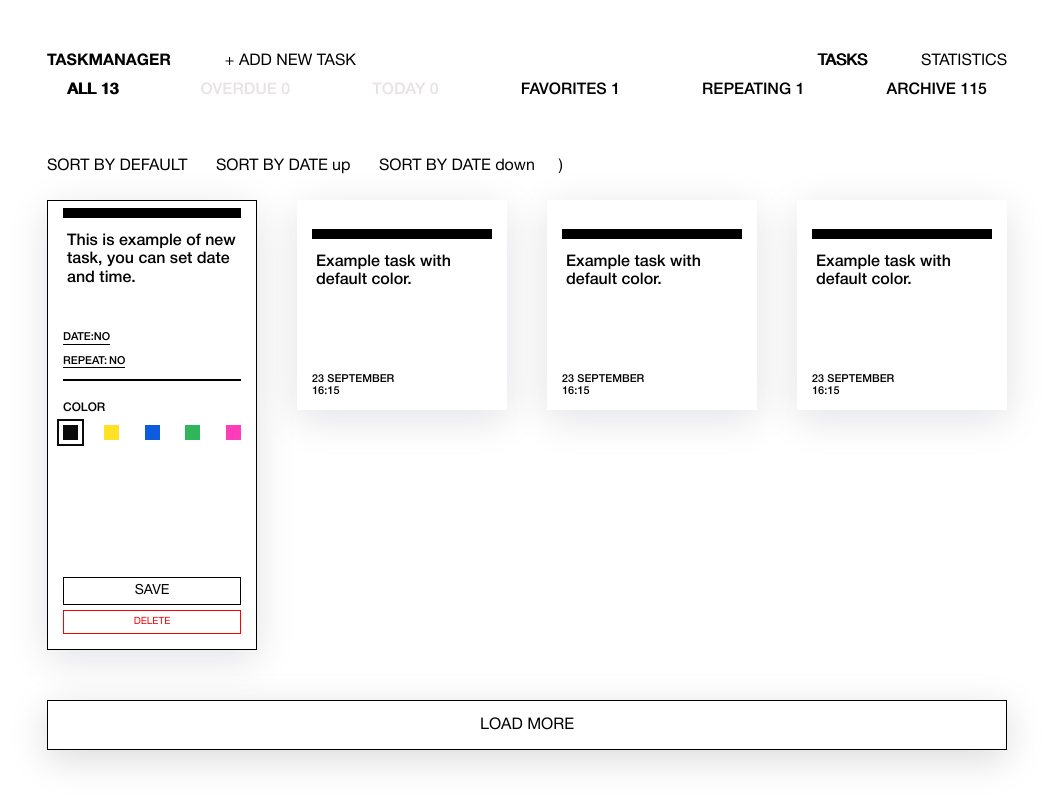
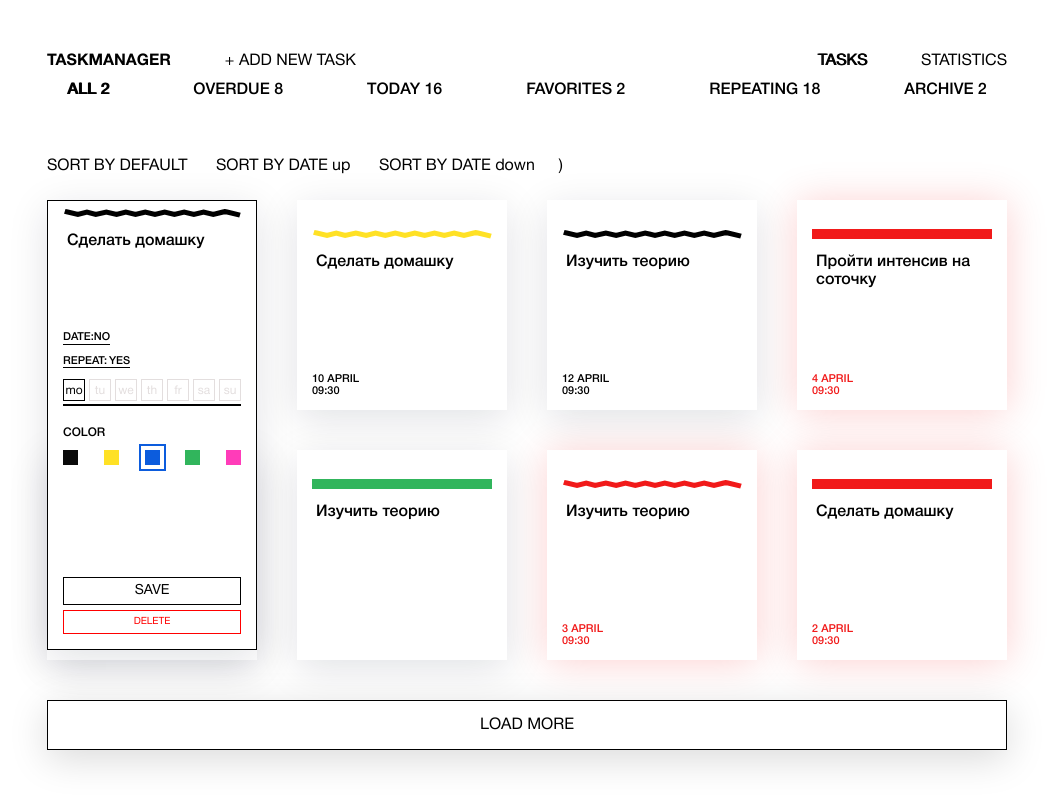
Before and after one commit to arien98/1039823-taskmanager-11, a website built with webpack: page public/index.html in a window 1280 px wide. Shown: the whole page, without its empty margins (113-1163 px from the left). Built offline with nearby package versions, Linux system fonts and the light colour scheme.

Commit message:
Создает моки задач и менят отрисовку

```diff
--- a/public/css/style.css
+++ b/public/css/style.css
@@ -141,6 +141,7 @@ body {
 }
 .filter__input:disabled + .filter__label {
   color: #e7e3e3;
+  cursor: default;
 }
 
 .board__filter-list {
--- a/src/components/filters.js
+++ b/src/components/filters.js
@@ -1,62 +1,26 @@
-export const createFiltersTemplate = () => {
+const createFilterMarkup = (name, count, isChecked) => {
+  return (`
+  <input
+    type="radio"
+    id="filter__${name}"
+    class="filter__input visually-hidden"
+    name="filter"
+    ${isChecked ? `checked` : ``}
+    ${count === 0 ? `disabled` : ``}
+  />
+  <label for="filter__${name}" class="filter__label">
+    ${name} <span class="filter__${name}-count">${count}</span>
+  </label>`
+  );
+};
+
+export const createFiltersTemplate = (filters) => {
+  let filterMarkup = filters
+  .map((element, i) => createFilterMarkup(element.name, element.count, i === 0))
+  .join(`\n`);
+
   return (
     `<section class="main__filter filter container">
-      <input
-        type="radio"
-        id="filter__all"
-        class="filter__input visually-hidden"
-        name="filter"
-        checked
-      />
-      <label for="filter__all" class="filter__label">
-        All <span class="filter__all-count">13</span></label
-      >
-      <input
-        type="radio"
-        id="filter__overdue"
-        class="filter__input visually-hidden"
-        name="filter"
-        disabled
-      />
-      <label for="filter__overdue" class="filter__label"
-        >Overdue <span class="filter__overdue-count">0</span></label
-      >
-      <input
-        type="radio"
-        id="filter__today"
-        class="filter__input visually-hidden"
-        name="filter"
-        disabled
-      />
-      <label for="filter__today" class="filter__label"
-        >Today <span class="filter__today-count">0</span></label
-      >
-      <input
-        type="radio"
-        id="filter__favorites"
-        class="filter__input visually-hidden"
-        name="filter"
-      />
-      <label for="filter__favorites" class="filter__label"
-        >Favorites <span class="filter__favorites-count">1</span></label
-      >
-      <input
-        type="radio"
-        id="filter__repeating"
-        class="filter__input visually-hidden"
-        name="filter"
-      />
-      <label for="filter__repeating" class="filter__label"
-        >Repeating <span class="filter__repeating-count">1</span></label
-      >
-      <input
-        type="radio"
-        id="filter__archive"
-        class="filter__input visually-hidden"
-        name="filter"
-      />
-      <label for="filter__archive" class="filter__label"
-        >Archive <span class="filter__archive-count">115</span></label
-      >
+      ${filterMarkup}
     </section>`);
 };
--- a/src/components/task-card.js
+++ b/src/components/task-card.js
@@ -1,18 +1,34 @@
-export const createCardTemplate = () => {
+import {MONTH_NAMES} from "../const.js";
+import {formatTime} from "../utils.js";
+
+export const createCardTemplate = (task) => {
+  const {description, dueDate, color, repeatingDays, isArchive, isFavorite} = task;
+
+  const isExpired = dueDate instanceof Date && dueDate < Date.now();
+  const isDateShowing = !!dueDate;
+
+  const date = isDateShowing ? `${dueDate.getDate()} ${MONTH_NAMES[dueDate.getMonth()]}` : ``;
+  const time = isDateShowing ? formatTime(dueDate) : ``;
+
+  const repeatClass = Object.values(repeatingDays).some(Boolean) ? `card--repeat` : ``;
+  const deadlineClass = isExpired ? `card--deadline` : ``;
+  const archiveButtonInactiveClass = isArchive ? `` : `card__btn--disabled`;
+  const favoriteButtonInactiveClass = isFavorite ? `` : `card__btn--disabled`;
+
   return (
-    `<article class="card card--black">
+    `<article class="card card--${color} ${repeatClass} ${deadlineClass}">
       <div class="card__form">
         <div class="card__inner">
           <div class="card__control">
             <button type="button" class="card__btn card__btn--edit">
               edit
             </button>
-            <button type="button" class="card__btn card__btn--archive">
+            <button type="button" class="card__btn card__btn--archive ${archiveButtonInactiveClass}">
               archive
             </button>
             <button
               type="button"
-              class="card__btn card__btn--favorites card__btn--disabled"
+              class="card__btn card__btn--favorites ${favoriteButtonInactiveClass}"
             >
               favorites
             </button>
@@ -25,7 +41,7 @@ export const createCardTemplate = () => {
           </div>
 
           <div class="card__textarea-wrap">
-            <p class="card__text">Example task with default color.</p>
+            <p class="card__text">${description}</p>
           </div>
 
           <div class="card__settings">
@@ -33,8 +49,8 @@ export const createCardTemplate = () => {
               <div class="card__dates">
                 <div class="card__date-deadline">
                   <p class="card__input-deadline-wrap">
-                    <span class="card__date">23 September</span>
-                    <span class="card__time">16:15</span>
+                    <span class="card__date">${date}</span>
+                    <span class="card__time">${time}</span>
                   </p>
                 </div>
               </div>
--- a/src/components/task-form.js
+++ b/src/components/task-form.js
@@ -1,6 +1,66 @@
-export const createCardFormTemplate = () => {
+import {COLORS, MONTH_NAMES, DAYS} from "../const.js";
+import {formatTime} from "../utils.js";
+
+const createRepeatingDaysMarkup = (days, repeatingDays) => {
+  return days.map((day, index) => {
+    const isChecked = repeatingDays[day];
+    return (
+      `<input
+          class="visually-hidden card__repeat-day-input"
+          type="checkbox"
+          id="repeat-${day}-${index}"
+          name="repeat"
+          value="${day}"
+          ${isChecked ? `checked` : ``}
+        />
+        <label class="card__repeat-day" for="repeat-${day}-${index}">
+          ${day}
+        </label>`
+    );
+  })
+  .join(`\n`);
+};
+
+const createColorsMarkup = (colors, currentColor) => {
+  return colors
+  .map((color, index) => {
+    return (
+      `<input
+        type="radio"
+        id="color-${color}-${index}"
+        class="card__color-input card__color-input--${color} visually-hidden"
+        name="color"
+        value="${color}"
+        ${currentColor === color ? `checked` : ``}
+      />
+      <label
+        for="color-${color}--${index}"
+        class="card__color card__color--${color}"
+        >${color}</label
+      >`
+    );
+  })
+  .join(`\n`);
+};
+
+export const createCardFormTemplate = (task) => {
+  const {description, dueDate, color, repeatingDays} = task;
+
+  const repeatingDaysMarkup = createRepeatingDaysMarkup(DAYS, repeatingDays);
+  const colorsMarkup = createColorsMarkup(COLORS, color);
+
+  const isExpired = dueDate instanceof Date && dueDate < Date.now();
+  const isDateShowing = !!dueDate;
+
+  const date = isDateShowing ? `${dueDate.getDate()} ${MONTH_NAMES[dueDate.getMonth()]}` : ``;
+  const time = isDateShowing ? formatTime(dueDate) : ``;
+
+  const isRepeatingTask = Object.values(repeatingDays).some(Boolean);
+  const repeatClass = isRepeatingTask ? `card--repeat` : ``;
+  const deadlineClass = isExpired ? `card--deadline` : ``;
+
   return (
-    `<article class="card card--edit card--black">
+    `<article class="card card--edit card--${color} ${repeatClass} ${deadlineClass}">
       <form class="card__form" method="get">
         <div class="card__inner">
           <div class="card__color-bar">
@@ -15,7 +75,7 @@ export const createCardFormTemplate = () => {
                 class="card__text"
                 placeholder="Start typing your text here..."
                 name="text"
-              >This is example of new task, you can set date and time.</textarea>
+              >${description}</textarea>
             </label>
           </div>
 
@@ -23,168 +83,40 @@ export const createCardFormTemplate = () => {
             <div class="card__details">
               <div class="card__dates">
                 <button class="card__date-deadline-toggle" type="button">
-                  date: <span class="card__date-status">no</span>
+                  date: <span class="card__date-status">${isDateShowing ? `yes` : `no`}</span>
                 </button>
 
-                <fieldset class="card__date-deadline" disabled>
+                ${isDateShowing ?
+      `<fieldset class="card__date-deadline" disabled>
                   <label class="card__input-deadline-wrap">
                     <input
                       class="card__date"
                       type="text"
-                      placeholder="23 September"
+                      placeholder="${date} ${time}"
                       name="date"
                     />
                   </label>
-                </fieldset>
+                </fieldset>` :
+      ``}
 
                 <button class="card__repeat-toggle" type="button">
-                  repeat:<span class="card__repeat-status">no</span>
+                  repeat:<span class="card__repeat-status">${isRepeatingTask ? `yes` : `no`}</span>
                 </button>
 
-                <fieldset class="card__repeat-days" disabled>
+                ${isRepeatingTask ?
+      `<fieldset class="card__repeat-days" >
                   <div class="card__repeat-days-inner">
-                    <input
-                      class="visually-hidden card__repeat-day-input"
-                      type="checkbox"
-                      id="repeat-mo-1"
-                      name="repeat"
-                      value="mo"
-                    />
-                    <label class="card__repeat-day" for="repeat-mo-1"
-                      >mo</label
-                    >
-                    <input
-                      class="visually-hidden card__repeat-day-input"
-                      type="checkbox"
-                      id="repeat-tu-1"
-                      name="repeat"
-                      value="tu"
-                      checked
-                    />
-                    <label class="card__repeat-day" for="repeat-tu-1"
-                      >tu</label
-                    >
-                    <input
-                      class="visually-hidden card__repeat-day-input"
-                      type="checkbox"
-                      id="repeat-we-1"
-                      name="repeat"
-                      value="we"
-                    />
-                    <label class="card__repeat-day" for="repeat-we-1"
-                      >we</label
-                    >
-                    <input
-                      class="visually-hidden card__repeat-day-input"
-                      type="checkbox"
-                      id="repeat-th-1"
-                      name="repeat"
-                      value="th"
-                    />
-                    <label class="card__repeat-day" for="repeat-th-1"
-                      >th</label
-                    >
-                    <input
-                      class="visually-hidden card__repeat-day-input"
-                      type="checkbox"
-                      id="repeat-fr-1"
-                      name="repeat"
-                      value="fr"
-                      checked
-                    />
-                    <label class="card__repeat-day" for="repeat-fr-1"
-                      >fr</label
-                    >
-                    <input
-                      class="visually-hidden card__repeat-day-input"
-                      type="checkbox"
-                      name="repeat"
-                      value="sa"
-                      id="repeat-sa-1"
-                    />
-                    <label class="card__repeat-day" for="repeat-sa-1"
-                      >sa</label
-                    >
-                    <input
-                      class="visually-hidden card__repeat-day-input"
-                      type="checkbox"
-                      id="repeat-su-1"
-                      name="repeat"
-                      value="su"
-                      checked
-                    />
-                    <label class="card__repeat-day" for="repeat-su-1"
-                      >su</label
-                    >
+                    ${repeatingDaysMarkup}
                   </div>
-                </fieldset>
+                </fieldset>` :
+      ``}
               </div>
             </div>
 
             <div class="card__colors-inner">
               <h3 class="card__colors-title">Color</h3>
               <div class="card__colors-wrap">
-                <input
-                  type="radio"
-                  id="color-black-1"
-                  class="card__color-input card__color-input--black visually-hidden"
-                  name="color"
-                  value="black"
-                  checked
-                />
-                <label
-                  for="color-black-1"
-                  class="card__color card__color--black"
-                  >black</label
-                >
-                <input
-                  type="radio"
-                  id="color-yellow-1"
-                  class="card__color-input card__color-input--yellow visually-hidden"
-                  name="color"
-                  value="yellow"
-                />
-                <label
-                  for="color-yellow-1"
-                  class="card__color card__color--yellow"
-                  >yellow</label
-                >
-                <input
-                  type="radio"
-                  id="color-blue-1"
-                  class="card__color-input card__color-input--blue visually-hidden"
-                  name="color"
-                  value="blue"
-                />
-                <label
-                  for="color-blue-1"
-                  class="card__color card__color--blue"
-                  >blue</label
-                >
-                <input
-                  type="radio"
-                  id="color-green-1"
-                  class="card__color-input card__color-input--green visually-hidden"
-                  name="color"
-                  value="green"
-                />
-                <label
-                  for="color-green-1"
-                  class="card__color card__color--green"
-                  >green</label
-                >
-                <input
-                  type="radio"
-                  id="color-pink-1"
-                  class="card__color-input card__color-input--pink visually-hidden"
-                  name="color"
-                  value="pink"
-                />
-                <label
-                  for="color-pink-1"
-                  class="card__color card__color--pink"
-                  >pink</label
-                >
+                ${colorsMarkup}
               </div>
             </div>
           </div>
--- /dev/null
+++ b/src/const.js
@@ -0,0 +1,18 @@
+export const MONTH_NAMES = [
+  `January`,
+  `February`,
+  `March`,
+  `April`,
+  `May`,
+  `June`,
+  `July`,
+  `August`,
+  `September`,
+  `October`,
+  `November`,
+  `December`
+];
+
+export const DAYS = [`mo`, `tu`, `we`, `th`, `fr`, `sa`, `su`];
+
+export const COLORS = [`black`, `yellow`, `blue`, `green`, `pink`];
--- a/src/main.js
+++ b/src/main.js
@@ -4,18 +4,43 @@ import {createSorterTemplate} from "./components/sorter.js";
 import {createCardTemplate} from "./components/task-card.js";
 import {createCardFormTemplate} from "./components/task-form.js";
 import {createLoadButtonTemplate} from "./components/load-button.js";
+import {generateFilters} from "./mocks/filters.js";
+import {generateTasks} from "./mocks/task.js";
 
-const TASK_NUMBER = 3;
+const TASK_NUMBER = 20;
+const SHOWING_TASKS_COUNT_ON_START = 8;
+const SHOWING_TASKS_COUNT_BY_BUTTON = 8;
+
+const tasks = generateTasks(TASK_NUMBER);
+const filters = generateFilters();
 
 const renderElement = (place, template, position) => {
   document.querySelector(place).insertAdjacentHTML(position, template);
 };
 
 renderElement(`.main__control`, createMenuTemplate(), `beforeend`);
-renderElement(`.main__filter`, createFiltersTemplate(), `beforeend`);
+renderElement(`.main__filter`, createFiltersTemplate(filters), `beforeend`);
 renderElement(`.board__filter-list`, createSorterTemplate(), `beforeend`);
-renderElement(`.board__tasks`, createCardFormTemplate(), `beforeend`);
-for (let i = 0; i < TASK_NUMBER; i++) {
-  renderElement(`.board__tasks`, createCardTemplate(), `beforeend`);
-}
+renderElement(`.board__tasks`, createCardFormTemplate(tasks[0]), `beforeend`);
+
+let showingTasksCount = SHOWING_TASKS_COUNT_ON_START;
+tasks.slice(1, showingTasksCount).forEach((task) => renderElement(`.board__tasks`, createCardTemplate(task), `beforeend`));
+
 renderElement(`.board`, createLoadButtonTemplate(), `beforeend`);
+
+const loadMoreButton = document.querySelector(`.load-more`);
+
+const clickMoreButtonHandler = () => {
+  const prevTasksCount = showingTasksCount;
+  showingTasksCount += SHOWING_TASKS_COUNT_BY_BUTTON;
+
+  tasks.slice(prevTasksCount, showingTasksCount)
+    .forEach((task) => renderElement(`.board__tasks`, createCardTemplate(task), `beforeend`));
+
+  if (showingTasksCount >= TASK_NUMBER) {
+    loadMoreButton.remove();
+    loadMoreButton.removeEventListener(`click`, clickMoreButtonHandler);
+  }
+};
+
+loadMoreButton.addEventListener(`click`, clickMoreButtonHandler);
--- /dev/null
+++ b/src/mocks/filters.js
@@ -0,0 +1,10 @@
+const filterNames = [`all`, `overdue`, `today`, `favorites`, `repeating`, `archive`];
+
+export const generateFilters = () => {
+  return filterNames.map((elem) => {
+    return {
+      name: elem,
+      count: Math.floor(Math.random() * 20)
+    };
+  });
+};
--- /dev/null
+++ b/src/mocks/task.js
@@ -0,0 +1,64 @@
+import {COLORS} from "../const.js";
+
+const DescriptionItems = [
+  `Изучить теорию`,
+  `Сделать домашку`,
+  `Пройти интенсив на соточку`,
+];
+
+const DefaultRepeatingDays = {
+  "mo": false,
+  "tu": false,
+  "we": false,
+  "th": false,
+  "fr": false,
+  "sa": false,
+  "su": false,
+};
+
+const getRandomArrayItem = (array) => {
+  const randomIndex = getRandomIntegerNumber(0, array.length);
+
+  return array[randomIndex];
+};
+
+const getRandomIntegerNumber = (min, max) => {
+  return min + Math.floor(Math.random() * (max - min));
+};
+
+const getRandomDate = () => {
+  const targetDate = new Date();
+  const sign = Math.random() > 0.5 ? 1 : -1;
+  const diffValue = sign * getRandomIntegerNumber(0, 8);
+
+  targetDate.setDate(targetDate.getDate() + diffValue);
+
+  return targetDate;
+};
+
+const generateRepeatingDays = () => {
+  return Object.assign({}, DefaultRepeatingDays, {
+    "mo": Math.random() > 0.5,
+  });
+};
+
+const generateTask = () => {
+  const dueDate = Math.random() > 0.5 ? null : getRandomDate();
+
+  return {
+    description: getRandomArrayItem(DescriptionItems),
+    dueDate,
+    repeatingDays: generateRepeatingDays(),
+    color: getRandomArrayItem(COLORS),
+    isArchive: Math.random > 0.5,
+    isFavorite: Math.random > 0.5
+  };
+};
+
+const generateTasks = (count) => {
+  return new Array(count)
+    .fill(``)
+    .map(generateTask);
+};
+
+export {generateTask, generateTasks};
--- /dev/null
+++ b/src/utils.js
@@ -0,0 +1,10 @@
+const castTimeFormat = (value) => {
+  return value < 10 ? `0${value}` : String(value);
+};
+
+export const formatTime = (date) => {
+  const hours = castTimeFormat(date.getHours() % 12);
+  const minutes = castTimeFormat(date.getMinutes());
+
+  return `${hours}:${minutes}`;
+};
```
